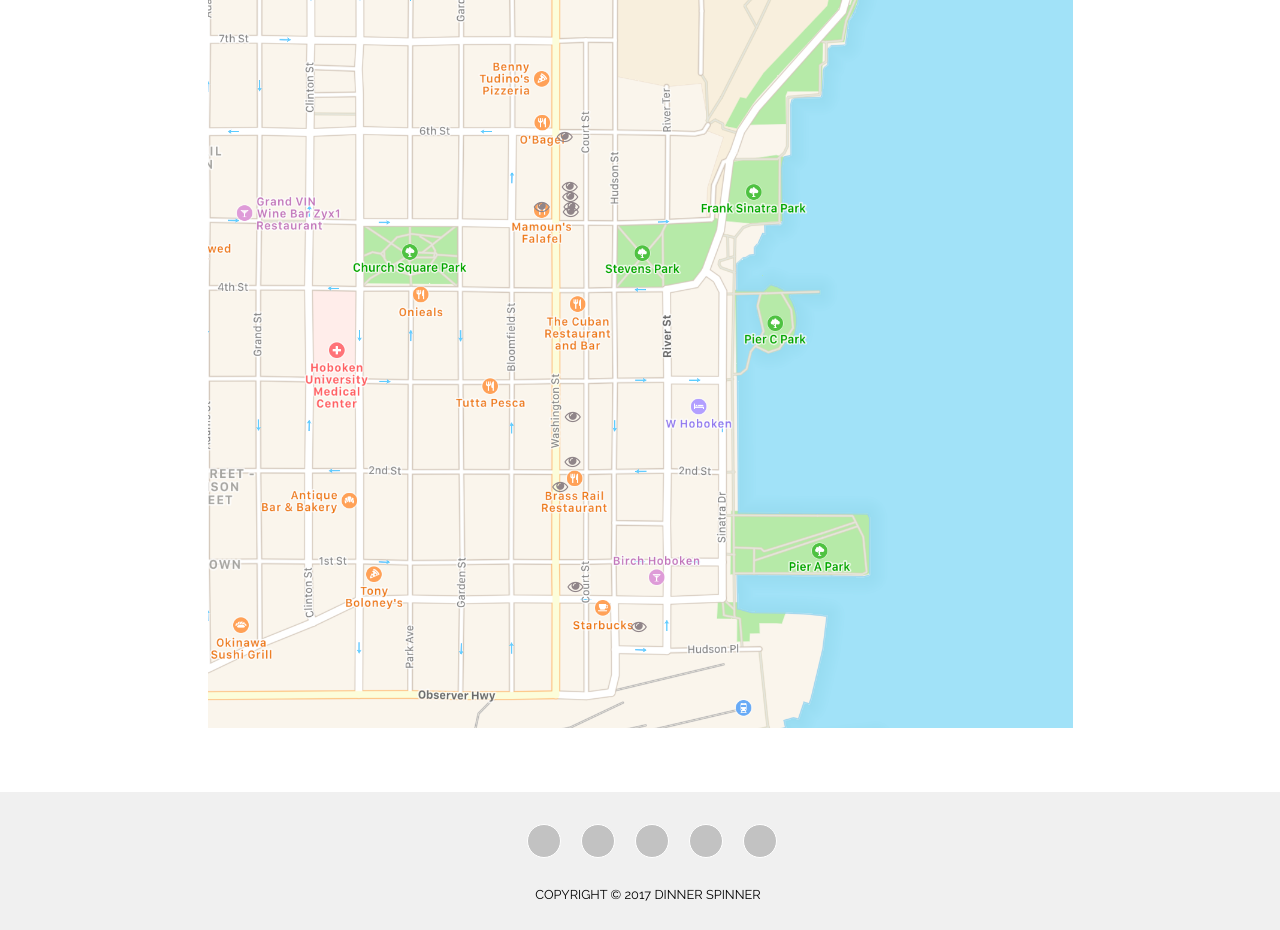
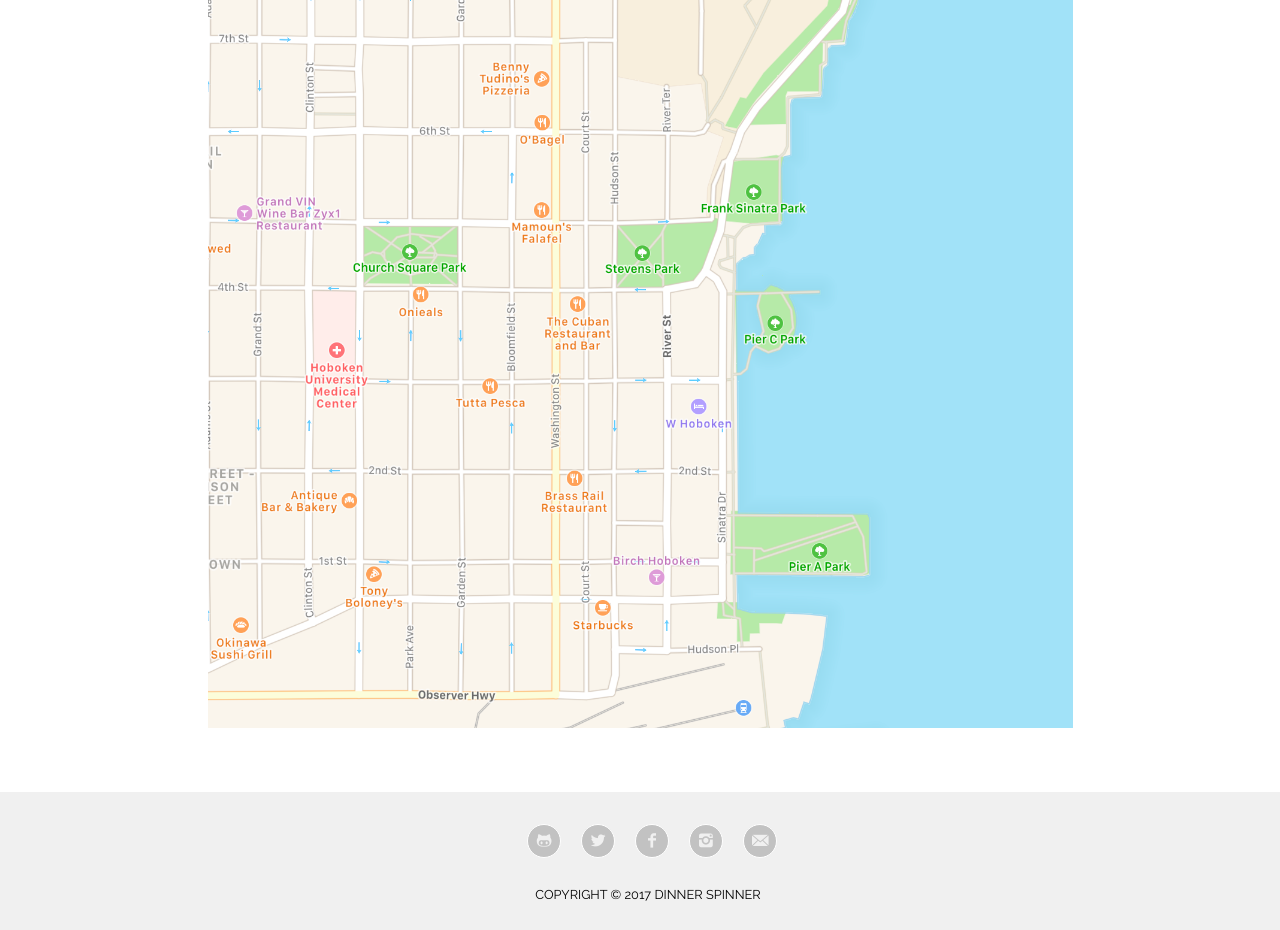
Before and after one commit to ireneban/CS146_DinnerSpinner, a plain HTML site: page restaurant.html in a window 1280 px wide. Shown: the part 680-1610 px from the top of the page. Drawn offline with Linux system fonts and the light colour scheme; files that its build step writes are made by us from their sources; a web font is replaced by a local one.

Commit message:
footer added

```diff
--- a/restaurant.html
+++ b/restaurant.html
@@ -4,7 +4,8 @@
     <meta charset="utf-8">
     <title>Dinner Spinner</title>
     <link rel="stylesheet" href="assets/css/main.css">
-    <link rel="stylesheet" href="assets/fontello-a0325cd2/css/fontello.css">
+    <link rel="stylesheet" href="assets/fontello-b8fc1ea0/css/fontello.css">
+    <link rel="stylesheet" href="assets/fontello-9968a741/css/fontello.css">
     <!--Font Family-->
     <link href="https://fonts.googleapis.com/css?family=Mukta+Malar|Raleway|Spectral+SC" rel="stylesheet">
   </head>
@@ -41,17 +42,17 @@
           <h2>Restaurant in Hoboken, NJ</h2>
         </header>
         <div class="map">
-          <a class="icon-eye" title="Makai Poke" href="assets/restaurantinfo/resInfo_makai.html"></a>
-          <a class="icon-eye" title="Gogi Grill" href="assets/restaurantinfo/resInfo_gogi.html"></a>
-          <a class="icon-eye" title="Midtown Philly Steaks" href="assets/restaurantinfo/resInfo_midtown.html"></a>
-          <a class="icon-eye" title="Flatbread Grill" href="assets/restaurantinfo/resInfo_flat.html"></a>
-          <a class="icon-eye" title="Karma Kafe" href="assets/restaurantinfo/resInfo_karma.html"></a>
-          <a class="icon-eye" title="Surf Taco" href="assets/restaurantinfo/resInfo_surf.html"></a>
-          <a class="icon-eye" title="Bareburger" href="assets/restaurantinfo/resInfo_bare.html"></a>
-          <a class="icon-eye" title="Mamoun's Falafel Restaurant" href="assets/restaurantinfo/resInfo_mamouns.html"></a>
-          <a class="icon-eye" title="Koro Koro" href="assets/restaurantinfo/resInfo_koro.html"></a>
-          <a class="icon-eye" title="Quality Greens Kitchen" href="assets/restaurantinfo/resInfo_quality.html"></a>
-          <a class="icon-eye" title="honeygrow" href="assets/restaurantinfo/resInfo_honey.html"></a>
+          <a class="icon-bullseye" title="Makai Poke" href="assets/restaurantinfo/resInfo_makai.html"></a>
+          <a class="icon-bullseye" title="Gogi Grill" href="assets/restaurantinfo/resInfo_gogi.html"></a>
+          <a class="icon-bullseye" title="Midtown Philly Steaks" href="assets/restaurantinfo/resInfo_midtown.html"></a>
+          <a class="icon-bullseye" title="Flatbread Grill" href="assets/restaurantinfo/resInfo_flat.html"></a>
+          <a class="icon-bullseye" title="Karma Kafe" href="assets/restaurantinfo/resInfo_karma.html"></a>
+          <a class="icon-bullseye" title="Surf Taco" href="assets/restaurantinfo/resInfo_surf.html"></a>
+          <a class="icon-bullseye" title="Bareburger" href="assets/restaurantinfo/resInfo_bare.html"></a>
+          <a class="icon-bullseye" title="Mamoun's Falafel Restaurant" href="assets/restaurantinfo/resInfo_mamouns.html"></a>
+          <a class="icon-bullseye" title="Koro Koro" href="assets/restaurantinfo/resInfo_koro.html"></a>
+          <a class="icon-bullseye" title="Quality Greens Kitchen" href="assets/restaurantinfo/resInfo_quality.html"></a>
+          <a class="icon-bullseye" title="honeygrow" href="assets/restaurantinfo/resInfo_honey.html"></a>
           <!--- Will keep adding restaurants --->
         </div>
       </div>
```
Also changed, not shown: contactus.html (+1 -0 lines), filter.html (+1 -0 lines), index.html (+1 -2 lines), spinner.html (+1 -0 lines).
